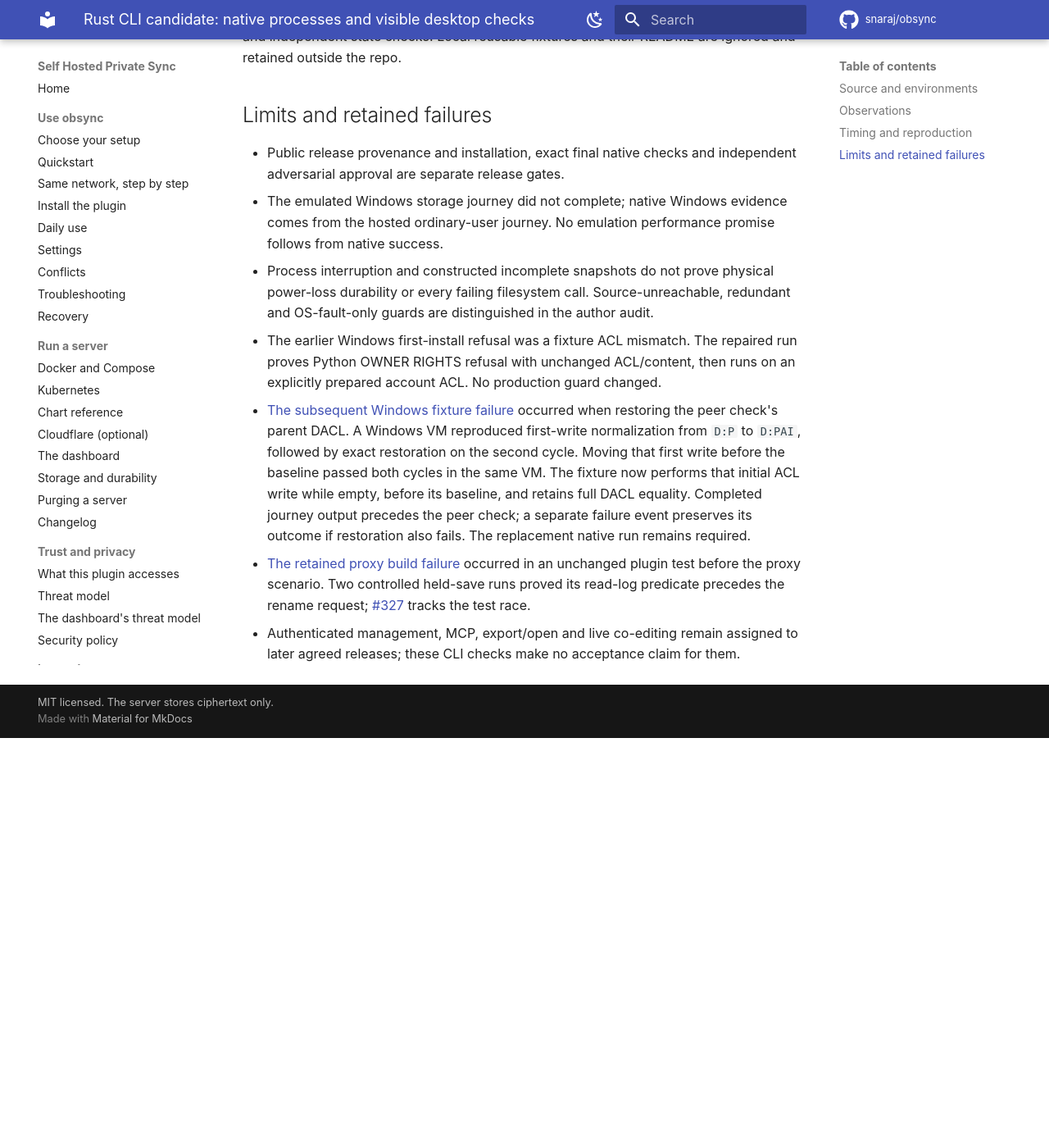
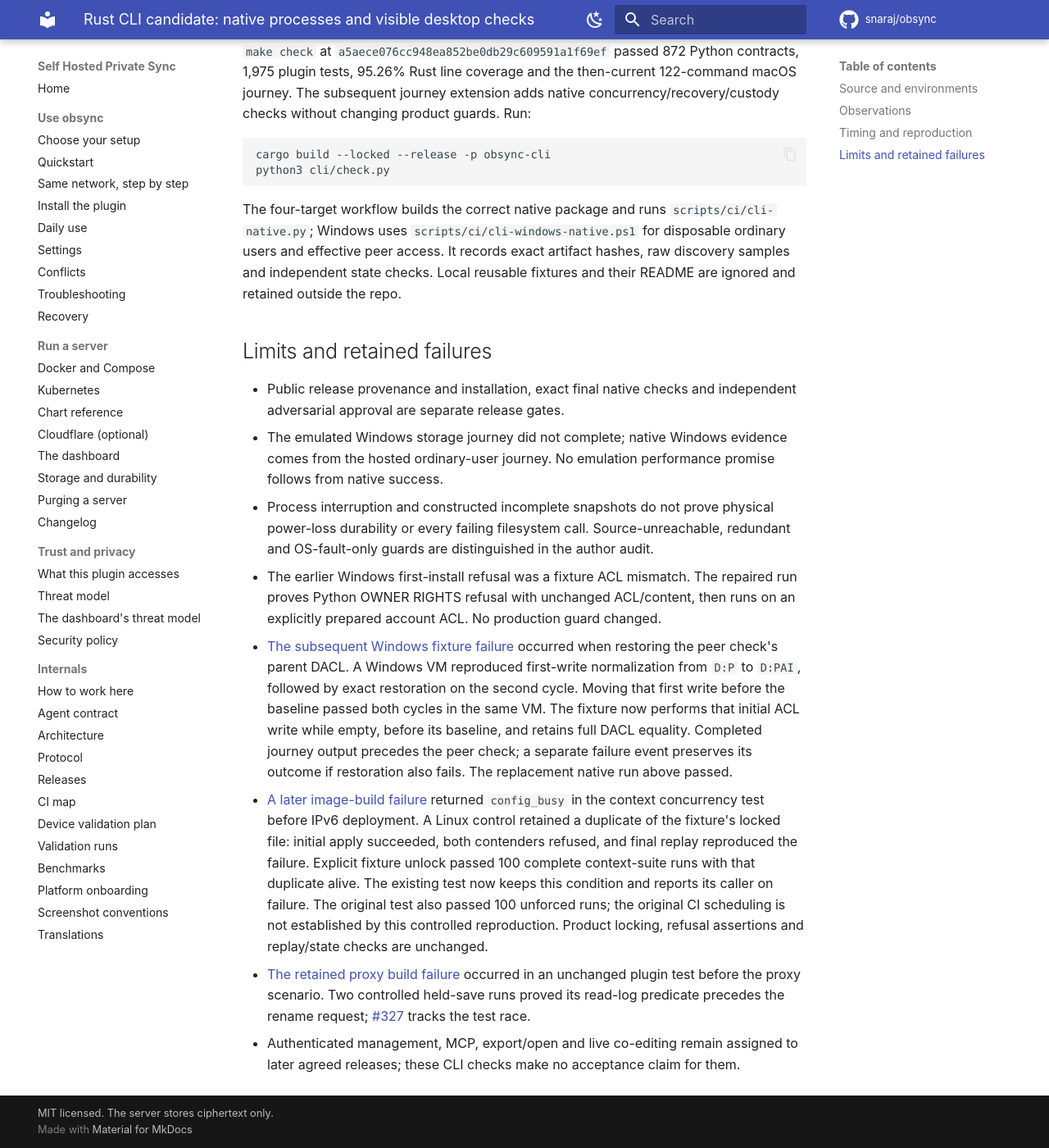
Before and after one commit to snaraj/obsync, an MkDocs documentation site: the page built from docs/validation-runs/2026-10-03-rust-cli-candidate.md, in a window 1280 px wide and 1400 px high, scrolled down 2713 px. Shown: the whole window at 82% size. Built offline with MkDocs 1.6.1 and Material for MkDocs 9.7.7, drawn with Linux system fonts in a browser that asks for light colours; comment, search, counter and statistics services are not loaded; before the commit the page ends 3613 px from its top, so only the background shows below that; some of the changed text lies outside the part shown.

Commit message:
test(cli): release the fixture lock explicitly and retain precise timings
The image build for the IPv6 job returned config_busy in the concurrency
fixture before deployment. Linux keeps a flock through every descriptor
sharing its open description, including a child retained before exec. A
controlled retained descriptor reproduces the final replay failure after
initial apply succeeds. Explicit unlock passes 100 complete context suites
while that descriptor stays alive. The unforced original also passed 100
runs; this establishes the mechanism, not the original CI schedule.

Keep the duplicate alive in the existing regression case, explicitly unlock
the fixture, and use track_caller on test helpers for distinct future failure
locations. Preserve busy refusals, unchanged bytes, competing processes,
exact replay and independently parsed state. No product code, retry or sleep.

The Windows timing receipt also exposed coarse 0/15/16 ms measurements.
Use perf_counter_ns for short intervals and retain clock metadata plus all
35 samples per command. Keep cold, warm and concurrency limits unchanged.
Document both retained failures and the four-platform native checkpoint.

Full local gate14 passes: 872 Python contracts, 1975 plugin tests,95.28%
Rust line coverage and129 native macOS package commands. Ten focused package
contracts pass. The105 captured macOS samples independently reproduce every
reported summary. Native Windows132 and other POSIX129 journeys passed at
190d809; replacement CI is required for this test-only delta.

Accounting: +35/-5 across three files.

- GPT-6

```diff
--- a/docs/validation-runs/2026-10-03-rust-cli-candidate.md
+++ b/docs/validation-runs/2026-10-03-rust-cli-candidate.md
@@ -14,6 +14,13 @@
 installed-file/context readback. The Windows build uses the native MSVC target.
 This run did not retain its artifact hashes in the public event; the revised
 journey emits its existing hash/timing receipt before disposable cleanup.
+
+The strengthened [native run 37171478315](https://github.com/snaraj/obsync/actions/runs/37171478315)
+passed 132 ordinary-user Windows commands and 129 commands on each POSIX target.
+It tested head `190d80999de7db5a09f8c1d040749d7ce938e064` through PR merge checkout
+`fac479785873a61db921e1149a1019d1de6de5b8`. Windows peer custody, exact parent DACL
+restoration, recovery, concurrent apply, trust refusals and hard-link refusal
+all passed. This precedes the isolated context-test correction described below.
 
 Local Linux used an ordinary user in a virtualized Ubuntu 24.04.5 ARM64 guest.
 The Windows desktop check used an ordinary user in a software-emulated Windows
@@ -65,6 +72,11 @@
 the largest first-five value across them was **0.852585 ms**. These are candidate
 process measurements, not download, network or server timings.
 
+The Windows checkpoint above reported 0/15/16 ms samples from its coarse clock;
+zero does not mean instantaneous execution. Subsequent journey timing uses
+Python's highest-resolution performance counter and records the clock metadata
+and all 35 samples so the fixed warm/cold checks can be independently recomputed.
+
 `make check` at `a5aece076cc948ea852be0db29c609591a1f69ef` passed 872 Python
 contracts, 1,975 plugin tests, 95.26% Rust line coverage and the then-current
 122-command macOS journey. The subsequent journey extension adds native
@@ -101,7 +113,16 @@
   cycles in the same VM. The fixture now performs that initial ACL write while
   empty, before its baseline, and retains full DACL equality. Completed journey
   output precedes the peer check; a separate failure event preserves its outcome
-  if restoration also fails. The replacement native run remains required.
+  if restoration also fails. The replacement native run above passed.
+- [A later image-build failure](https://github.com/snaraj/obsync/actions/runs/37171478327/job/111345122284)
+  returned `config_busy` in the context concurrency test before IPv6 deployment.
+  A Linux control retained a duplicate of the fixture's locked file: initial
+  apply succeeded, both contenders refused, and final replay reproduced the
+  failure. Explicit fixture unlock passed 100 complete context-suite runs with
+  that duplicate alive. The existing test now keeps this condition and reports
+  its caller on failure. The original test also passed 100 unforced runs; the
+  original CI scheduling is not established by this controlled reproduction.
+  Product locking, refusal assertions and replay/state checks are unchanged.
 - [The retained proxy build failure](https://github.com/snaraj/obsync/actions/runs/37166485128/job/111330328498)
   occurred in an unchanged plugin test before the proxy scenario. Two controlled
   held-save runs proved its read-log predicate precedes the rename request;
```
Also changed, not shown: 2 other files.
